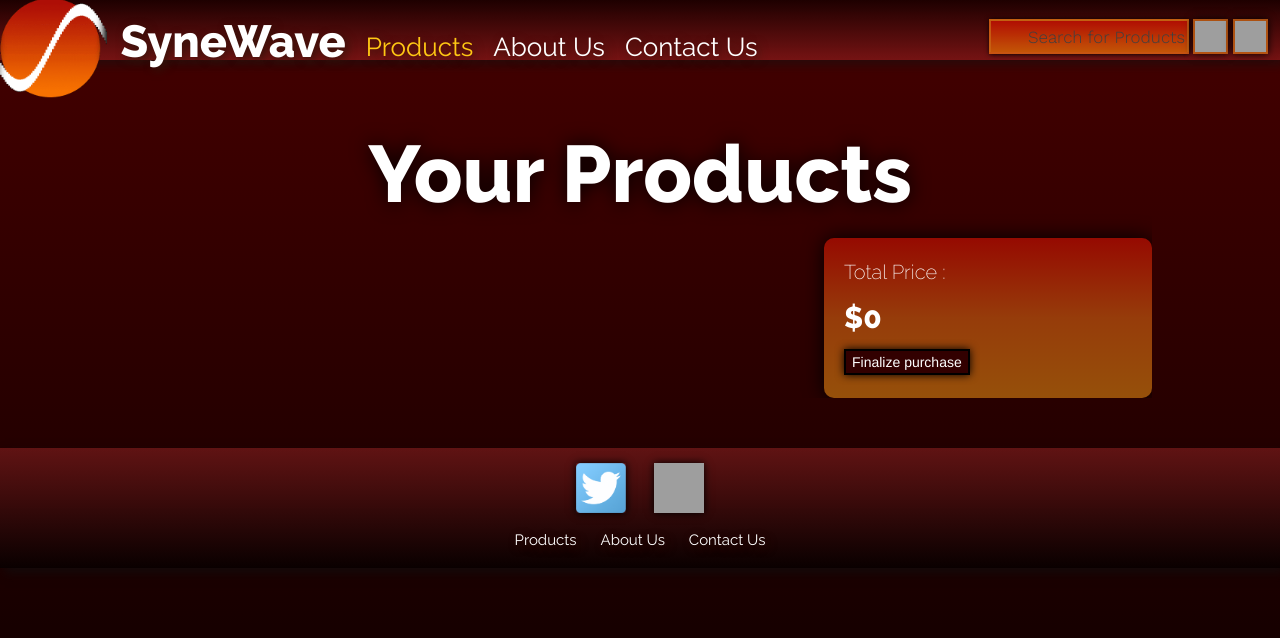
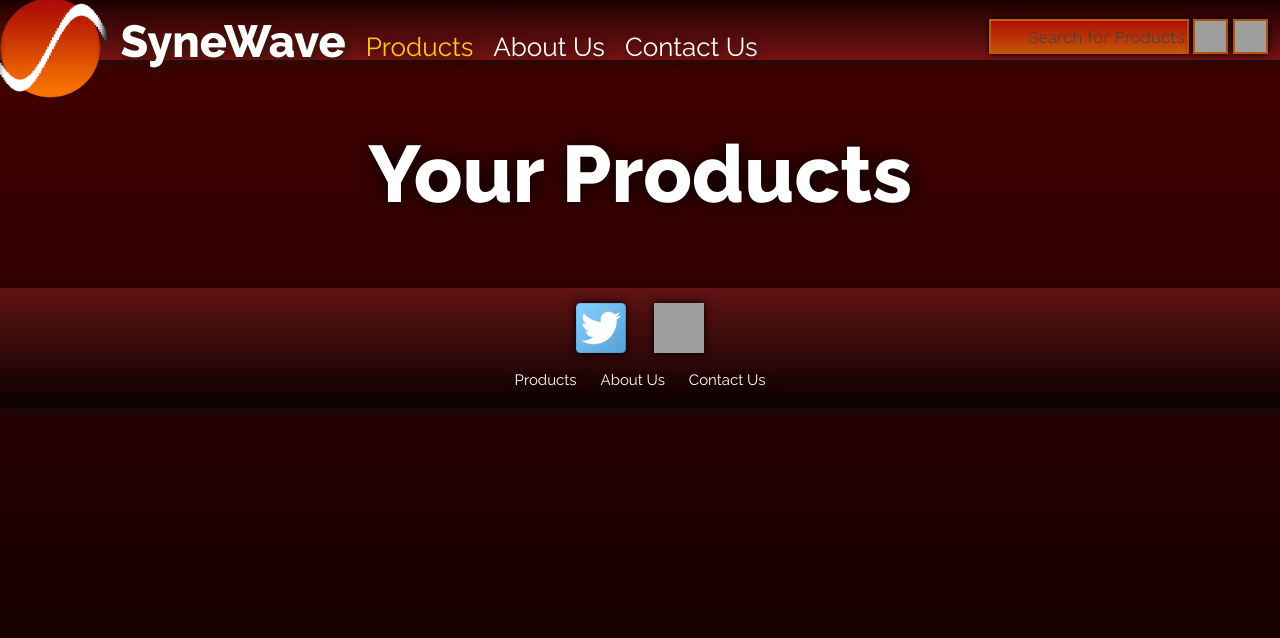
Before and after one commit to RussellSB/WebApplications, a PHP site: page /WebApplications/page-structures/cart.php in a window 1280 px wide. Shown: the top 638 px of the page. Run offline with PHP 8.4, Linux system fonts and the light colour scheme; grey boxes are pictures that could not be loaded.

Commit message:
Made validation for cart, when nothing in cart, it doesnt allow finalize paymeitnt

```diff
--- a/page-structures/cart.php
+++ b/page-structures/cart.php
@@ -71,14 +71,23 @@
 }
 ?>
 
-<div id="totalprice">
-    <p id="label"> Total Price : </p>
-    <p id="totalcost"> $<?php echo $totalcost ?> </p>
-    <form action="purchase.php" method="post" id="purchaseform">
-        <button type="submit" name="purchase" value="<?php echo $totalcost?>"> Finalize purchase </button>
-    </form>
-</div>
+<?php
+if($totalcost == 0){ //if no iterms in shopping cart
 
+
+
+}else{ //if items in shopping cart
+
+    echo "<div id=\"totalprice\">";
+    echo "<p id=\"label\"> Total Price : </p>";
+    echo "<p id=\"totalcost\"> $<?php echo $totalcost ?> </p>";
+    echo "<form action=\"purchase.php\" method=\"post\" id=\"purchaseform\">";
+    echo    "<button type=\"submit\" name=\"purchase\" value=\"<?php echo $totalcost?>\"> Finalize purchase </button>";
+    echo "</form>";
+    echo "</div>";
+
+}
+?>
 
 <div id="cartdiv">
 <?php
```
